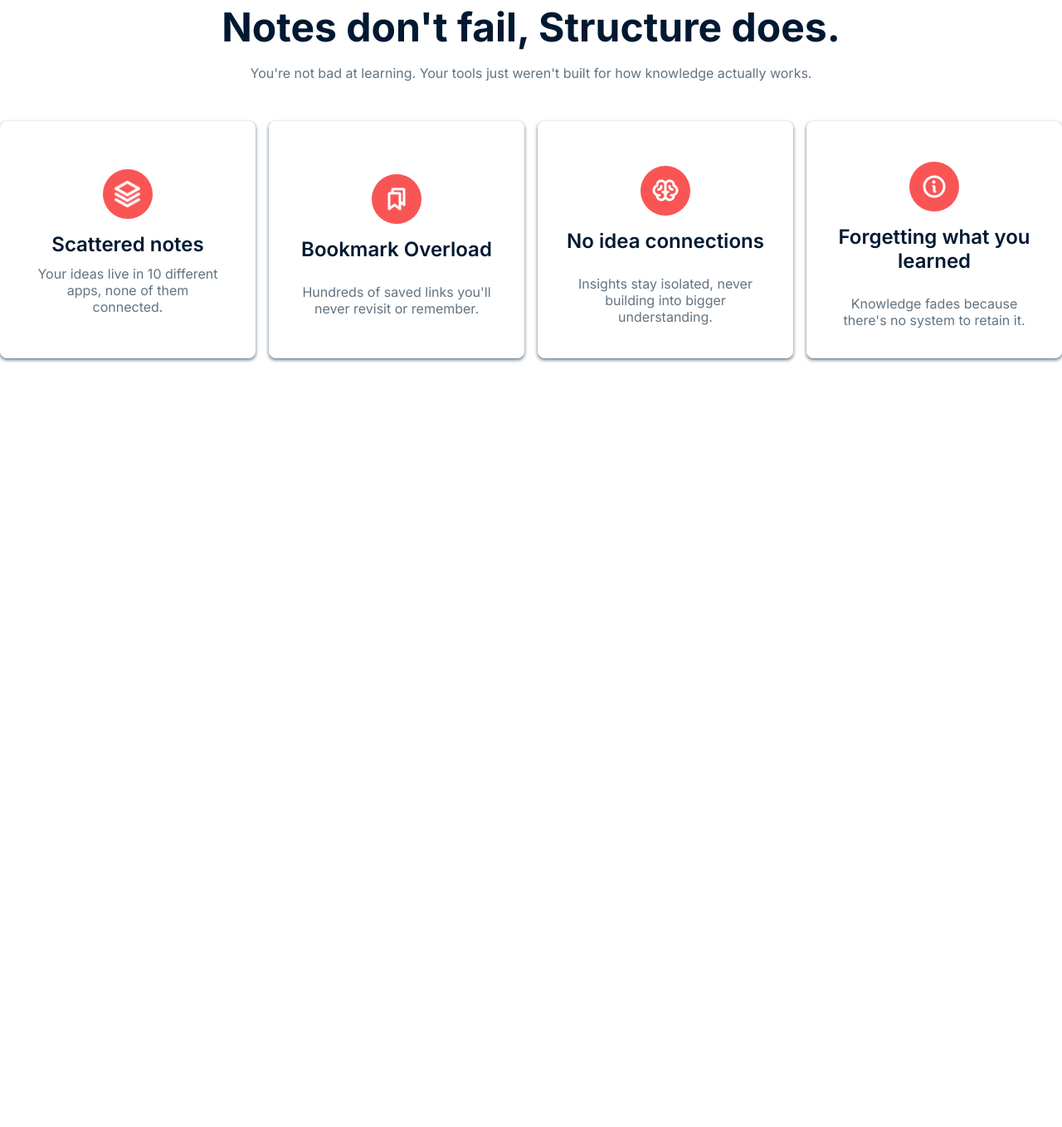
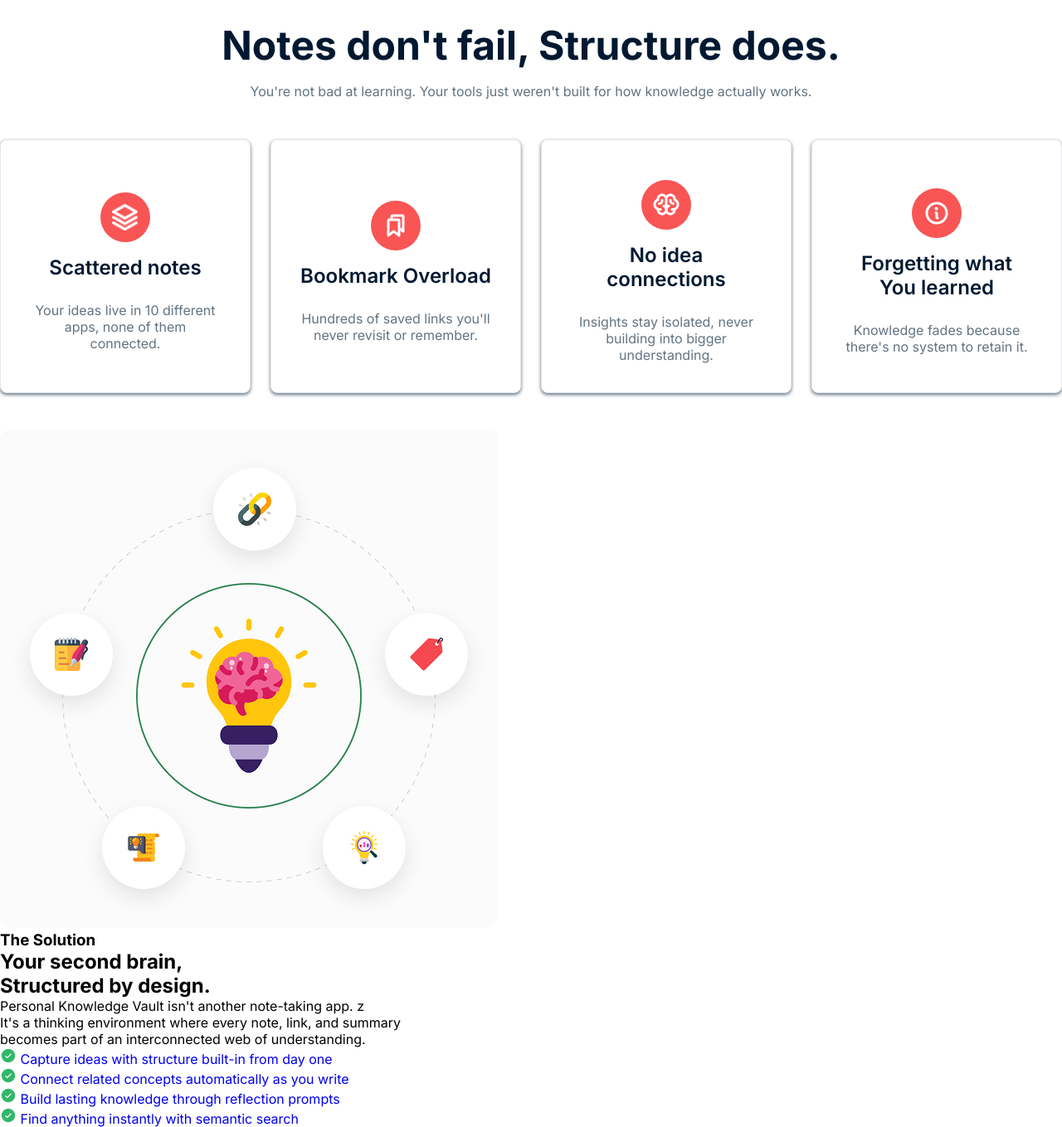
Before and after one commit to Noushin-Binte-Islam-Ananna/Knowledge-Vault, a plain HTML site: page index.html in a window 1280 px wide. Shown: the part 779-2138 px from the top of the page at 83% size. Before the commit the page ends 1255 px from the top, so only its background shows below. Drawn offline with Linux system fonts and the light colour scheme.

Commit message:
some mistake corrections

```diff
--- a/index.html
+++ b/index.html
@@ -41,7 +41,8 @@
 
                 <p>
                     A private space to store notes, links, and learning summaries —
-                    designed to help you think clearly, connect ideas, and turn
+                    designed to
+                    <br>help you think clearly, connect ideas, and turn
                     learning into long-term knowledge.
                 </p>
 
@@ -69,13 +70,13 @@
             </div>
         </section>
 
-        <Section class="card-box container">
+        <section class="card-box container">
             <div class="card-parent">
                 <div class="card">
                     <div class="card-icon">
                         <img src="./assets/Vector.png" alt="vector">
                     </div>
-                    <h4>Scattered notes</h>
+                    <h4>Scattered notes</h4>
                     <p>Your ideas live in 10 different apps, none of them connected.</p>
                 </div>
                 <div class="card">
@@ -96,11 +97,50 @@
                     <div class="card-icon">
                         <img src="./assets/Info.png" alt="info">
                     </div>
-                    <h4>Forgetting what you learned</h4>
+                    <h4>Forgetting what <br>You learned</h4>
                     <p>Knowledge fades because there's no system to retain it.</p>
                 </div>
             </div>
-        </Section>
+        </section>
+
+        <section class="knowledge-section">
+            <img src="./assets/knowledge.png" alt="knowledge">
+            <div class="knowledge-right">
+                <h3>The Solution</h3>
+                <h1>Your second brain,
+                <br>Structured by design.</h1>
+                <p>Personal Knowledge Vault isn't another note-taking app. z
+                    <br>It's a thinking environment where every note, link, and summary
+                    <br>becomes part of an interconnected web of understanding.
+                </p>
+                <ul class="check-circles">
+                    <li>
+                        <a href="#">
+                            <img src="./assets/CheckCircle.png" alt="CheckCircle">
+                            Capture ideas with structure built-in from day one
+                        </a>
+                    </li>
+                    <li>
+                        <a href="#">
+                            <img src="./assets/CheckCircle.png" alt="CheckCircle">
+                            Connect related concepts automatically as you write
+                        </a>
+                    </li>
+                    <li>
+                        <a href="#">
+                            <img src="./assets/CheckCircle.png" alt="CheckCircle">
+                            Build lasting knowledge through reflection prompts
+                        </a>
+                    </li>
+                    <li>
+                        <a href="#">
+                            <img src="./assets/CheckCircle.png" alt="CheckCircle">
+                            Find anything instantly with semantic search
+                        </a>
+                    </li>
+                </ul>
+            </div>
+        </section>
     </main>
     <footer>
 
--- a/style.css
+++ b/style.css
@@ -107,9 +107,9 @@ nav img{
 .hero-parent {
     display: flex;
     justify-content: center;
-    align-items: center;
     background-image: linear-gradient(
-    rgba(0, 25, 49, 0.2)), url("./assets/hero-bg.png");
+    rgba(0, 25, 49, 0.2)
+    ), url("./assets/hero-bg.png");
     background-position: center;
     background-size: cover;
 }
@@ -117,9 +117,9 @@ nav img{
 .hero{
     text-align: center;
     color: white;
-    width: 1360px;
-    height: 380px;
-    margin: 70px 134px 120px 134px;
+    max-width: 1100px;
+    width: 100%;
+    margin: 100px auto;
     padding: 20px;
 }
 
@@ -134,8 +134,6 @@ nav img{
     gap: 6px;
     background-color: white;
     color: #469165;
-    width: 228px ;
-    height: 35px;
 }
 
 .box img {
@@ -165,7 +163,8 @@ nav img{
     margin-bottom: 32px;
 }
 
-/*note-section done*/
+/*note-section */
+
 .note-section{
     margin-top: 80px;
     margin-bottom: 48px;
@@ -190,14 +189,15 @@ nav img{
     font-weight: 400;
 }
 
-/* card-section done*/
+/* card-section */
+
 .card-box{
     margin: 44px auto;
 }
 
 .card-parent{
     display: flex;
-    gap: 16px;
+    gap: 24px;
 }
 
 .card{
@@ -209,7 +209,7 @@ nav img{
     gap: 8px;
     flex: 1;
     align-items: center;
-    border: 0.1px solid #ffffff;
+    border: 1px solid #e5e7eb;
     box-shadow: 0px 2px 4px 0px #627382;
     justify-content: center;
 }
@@ -228,13 +228,12 @@ nav img{
 .card-icon img{
     width: 32px;
     height: 32px;
-    padding: 2.5PX;
+    padding: 2.5px;
 
 }
 
 .card h4{
     color: rgba(0, 25, 49, 1);
-    font-style: Semi Bold;
     font-size: 24px;
     font-weight: 600;
     text-align: center;
@@ -249,3 +248,42 @@ nav img{
     text-align: center;
     padding: 11px;
 }
+
+/* knowledge-section */
+
+.knowledge-section{
+
+}
+
+.knowledge-section img{
+
+}
+
+.knowledge-right{
+
+}
+
+.knowledge-right h3{
+
+}
+
+.knowledge-right h1{
+
+}
+
+.knowledge-right p{
+
+}
+
+.check-circles{
+
+}
+
+.check-circles li{
+
+}
+
+.check-circles li a{
+    text-decoration: none;
+
+}
```
